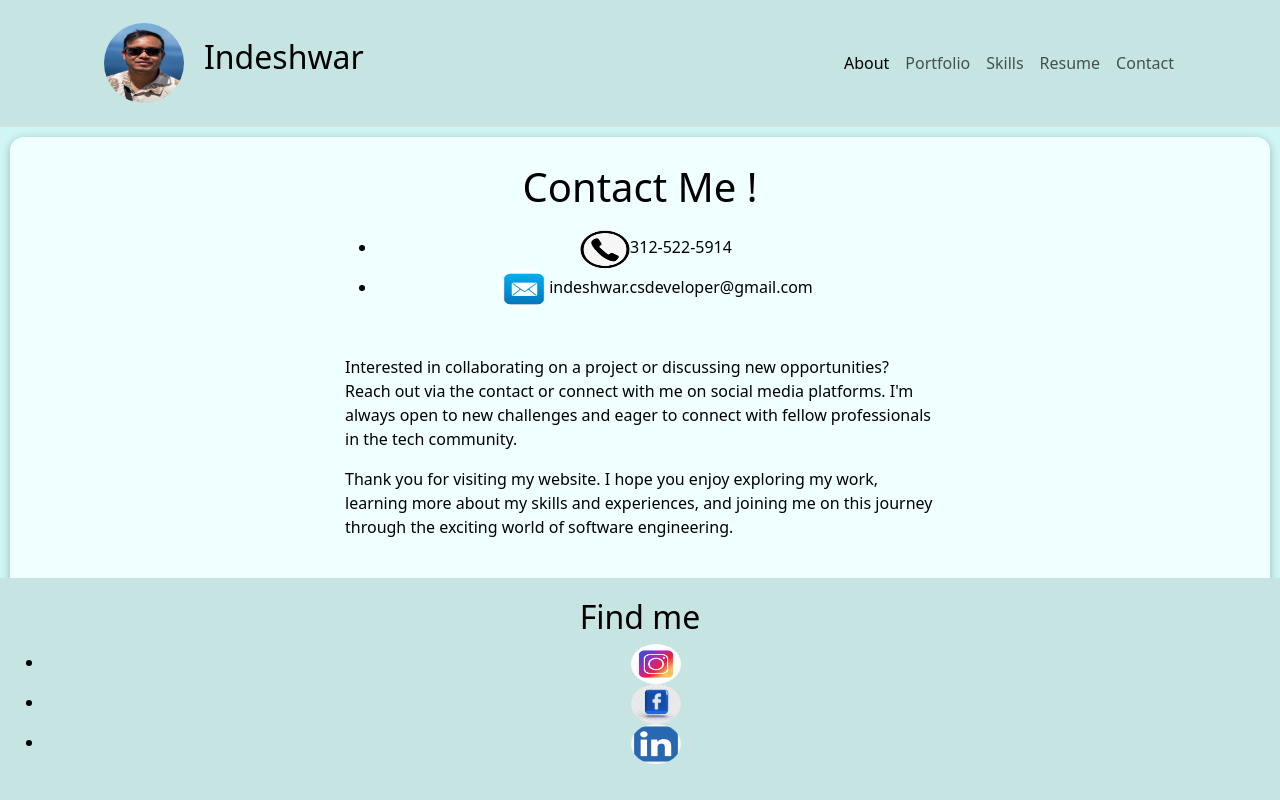
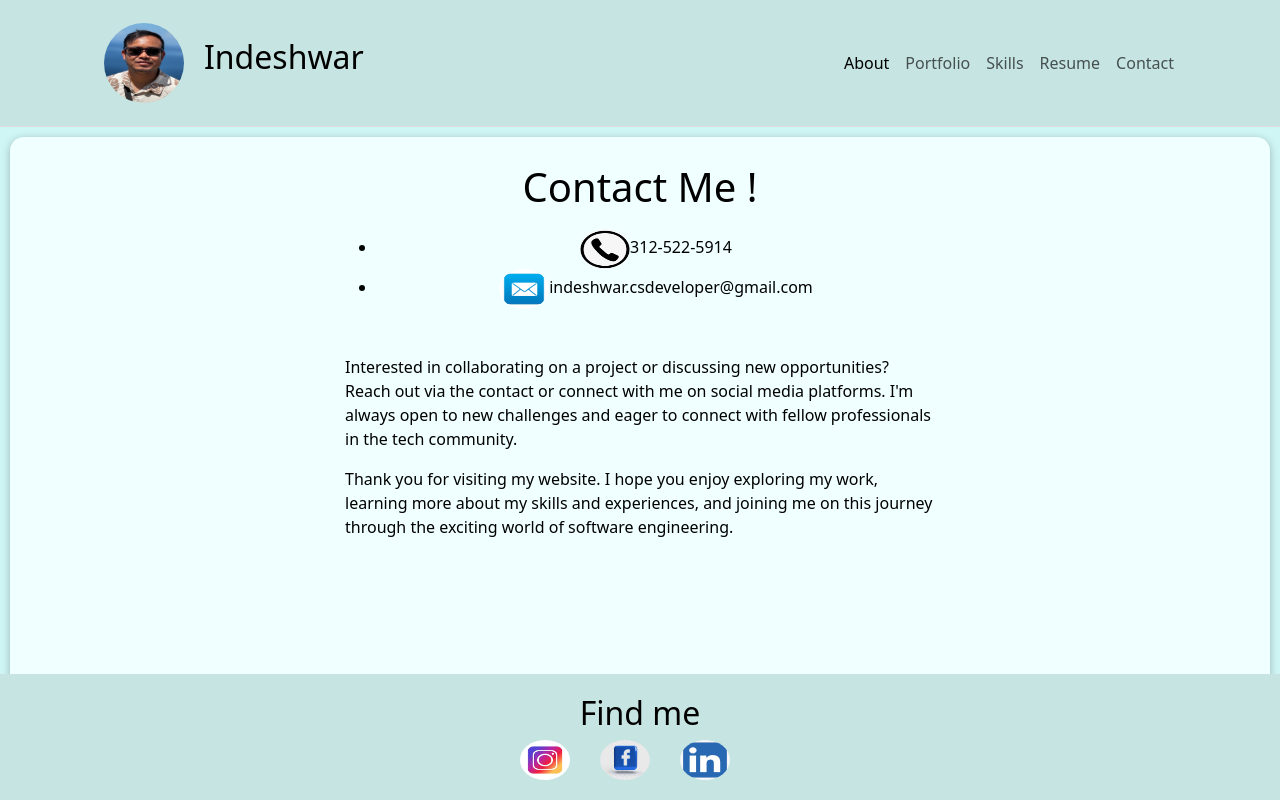
Before and after one commit to Indeshwar/Inde-profile, a React (Create React App) app: page /contact in a window 1280 px wide. Built offline with nearby package versions, Linux system fonts and the light colour scheme.

Commit message:
fix css bugs

```diff
--- a/src/components/FootBar.js
+++ b/src/components/FootBar.js
@@ -10,10 +10,10 @@ function FootBar() {
             <div className='row'>
                 <div className='col'>
                     <h2>Find me</h2>
-                    <ul>
-                        <li ><img className='social-media-frame' src={instagram} alt='Instagram'/></li>
-                        <li ><img className='social-media-frame' src={facebook} alt='Facebook'/></li>
-                        <li ><a href='https://www.linkedin.com/feed/'><img className='social-media-frame' src={linkdin} alt='Linkdin'/></a></li>
+                    <ul className='ul'>
+                        <li className='li'><img className='social-media-frame' src={instagram} alt='Instagram'/></li>
+                        <li className='li'><img className='social-media-frame' src={facebook} alt='Facebook'/></li>
+                        <li className='li'><a href='https://www.linkedin.com/feed/'><img className='social-media-frame' src={linkdin} alt='Linkdin'/></a></li>
                     </ul>
                 </div>
             </div>
```
